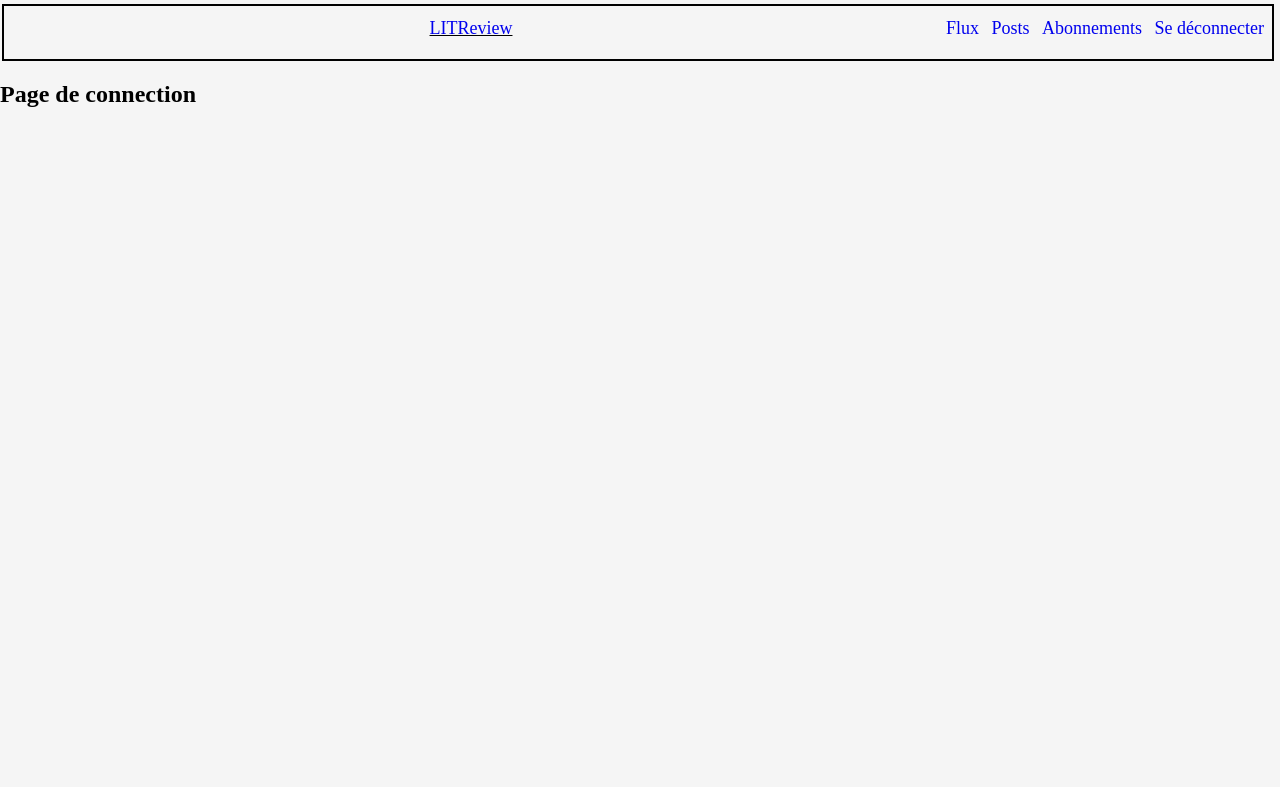
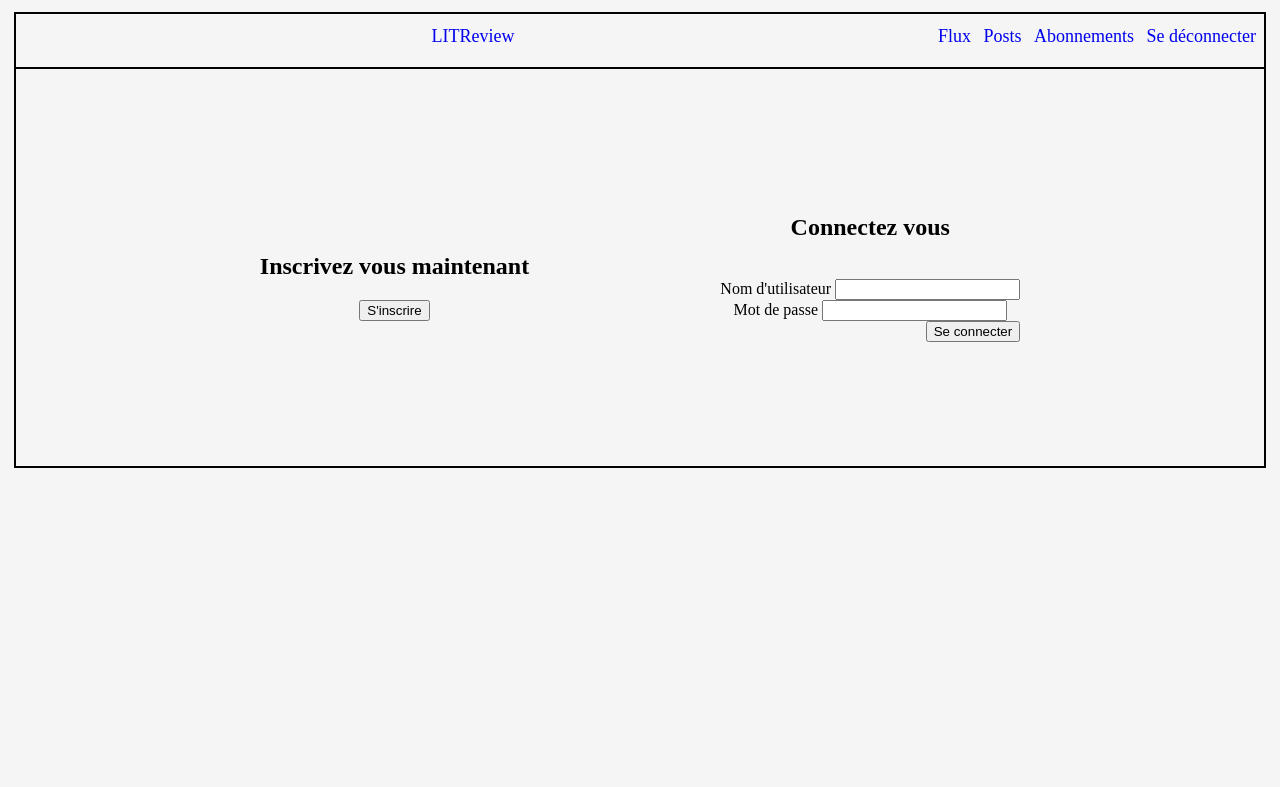
Before and after one commit to Dhyakia/OPC_Project09, a Django app: template LITReview/authentication/templates/authentication/login.html in a window 1280 px wide. Shown: the top 787 px of the page. Run offline with Django 4.2, Linux system fonts and the light colour scheme; the template is opened without the code that fills it, so the values that code supplies are empty.

Commit message:
wireframe: login done (1/10)

```diff
--- a/LITReview/LITReview/urls.py
+++ b/LITReview/LITReview/urls.py
@@ -7,5 +7,6 @@ from review import views
 
 urlpatterns = [
     path('admin/', admin.site.urls),
-    path('', authV.login, name='login-page'),
+    path('auth/login/', authV.login, name='login'),
+    path('auth/signup/', authV.signup, name='signup'),
 ]
--- a/LITReview/authentication/templates/authentication/login.html
+++ b/LITReview/authentication/templates/authentication/login.html
@@ -1,4 +1,34 @@
 {% extends 'review/base.html' %}
 {% block content %}
-<h2>Page de connection</h2>
+
+<div class="loginpage">
+
+    <!-- Block: redirect to sign up page -->
+    <div class="login-signup">
+        <h2>Inscrivez vous maintenant</h2>
+        <a id="login-signup" href="{% url 'signup' %}"><button>S'inscrire</button></a>
+    </div>
+
+    <!-- Block: sign-in -->
+    <div class="login-signin">
+        <h2>Connectez vous</h2><br>
+        <!-- login form here -->
+        <form>
+
+            <div >
+                <label for="username">Nom d'utilisateur</label>
+                <input type="text" name="username" id="username">
+            </div>
+            <div>
+                <label for="mdp">Mot de passe</label>
+                <input type="text" name="mdp" id="mdp">
+            </div>
+
+            <button id="login-submitbtn" type="submit">Se connecter</button>
+
+        </form>
+
+    </div>
+</div>
+
 {% endblock %}
--- /dev/null
+++ b/LITReview/authentication/templates/authentication/signup.html
@@ -0,0 +1,6 @@
+{% extends 'review/base.html' %}
+{% block content %}
+
+<h2>signup block</h2>
+
+{% endblock %}
--- a/LITReview/review/static/review/style.css
+++ b/LITReview/review/static/review/style.css
@@ -1,18 +1,25 @@
+/* Base.html global CSS */
 body {
-    margin:auto;
     background-color: whitesmoke;
 }
 
+.viewport {
+    margin-top: 12px;
+    margin-bottom: 12px;
+    margin-left: 6px;
+    margin-right: 6px;
+    border: 2px solid black;
+}
+
 .topnav {
-    border: 2px solid black;
+    border-bottom: 2px solid black;
     text-align: center;
-    margin: 4px 6px 0px 2px;
     padding: 12px 0px 20px 0px;
 }
 
 .topnav, a {
     font-size: 18px;
-    text-decoration: none;
+    text-decoration: none!important;
 }
 
 .topnav, a:hover {
@@ -27,3 +34,26 @@ body {
     margin-left: 4px;
     margin-right: 4px;
 }
+
+
+/* Login.html CSS */
+.loginpage {
+    text-align: center;
+    padding-top: 10%;
+    padding-bottom: 10%;
+}
+.login-signup {
+    display: inline-block;
+    margin-right: 15%;
+}
+.login-signin {
+    display: inline-block;
+}
+
+#login-signup {
+
+}
+
+#login-submitbtn {
+    float: right;
+}
--- a/LITReview/review/templates/review/base.html
+++ b/LITReview/review/templates/review/base.html
@@ -18,6 +18,7 @@
             - clicking on LITReview link to "Login" page
         -->
 
+        <div class="viewport">
             <div class="topnav">
                 <a href="#">LITReview</a>
                 <div class="topnav-right">
@@ -27,9 +28,10 @@
                     <a href="#">Se déconnecter</a>
                 </div>
             </div>
-
             {% block content%}
             <!-- CONTENT HERE -->
             {% endblock %}
+        </div>
+
     </body>
 </html>
```
Also changed, not shown: LITReview/authentication/views.py (+8 -1 lines). Lines whose indentation alone changed are shown as unchanged.
